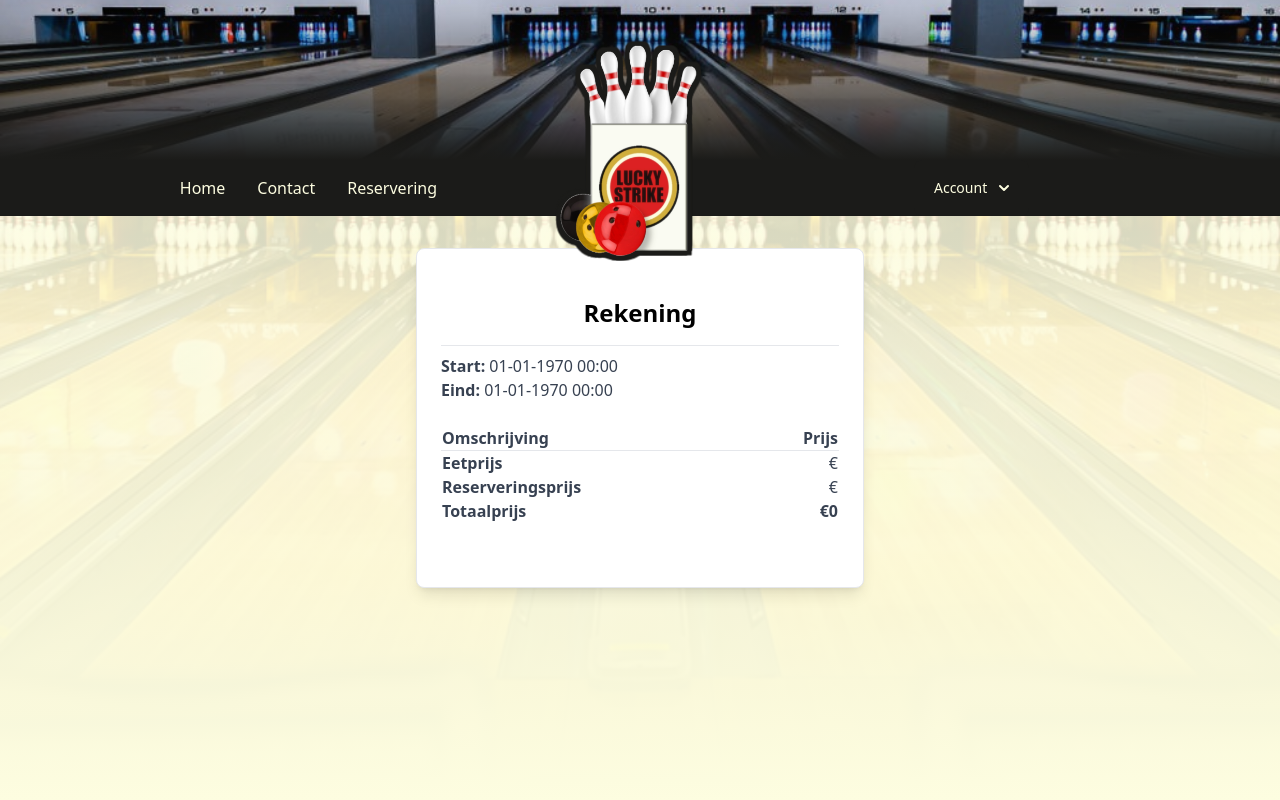
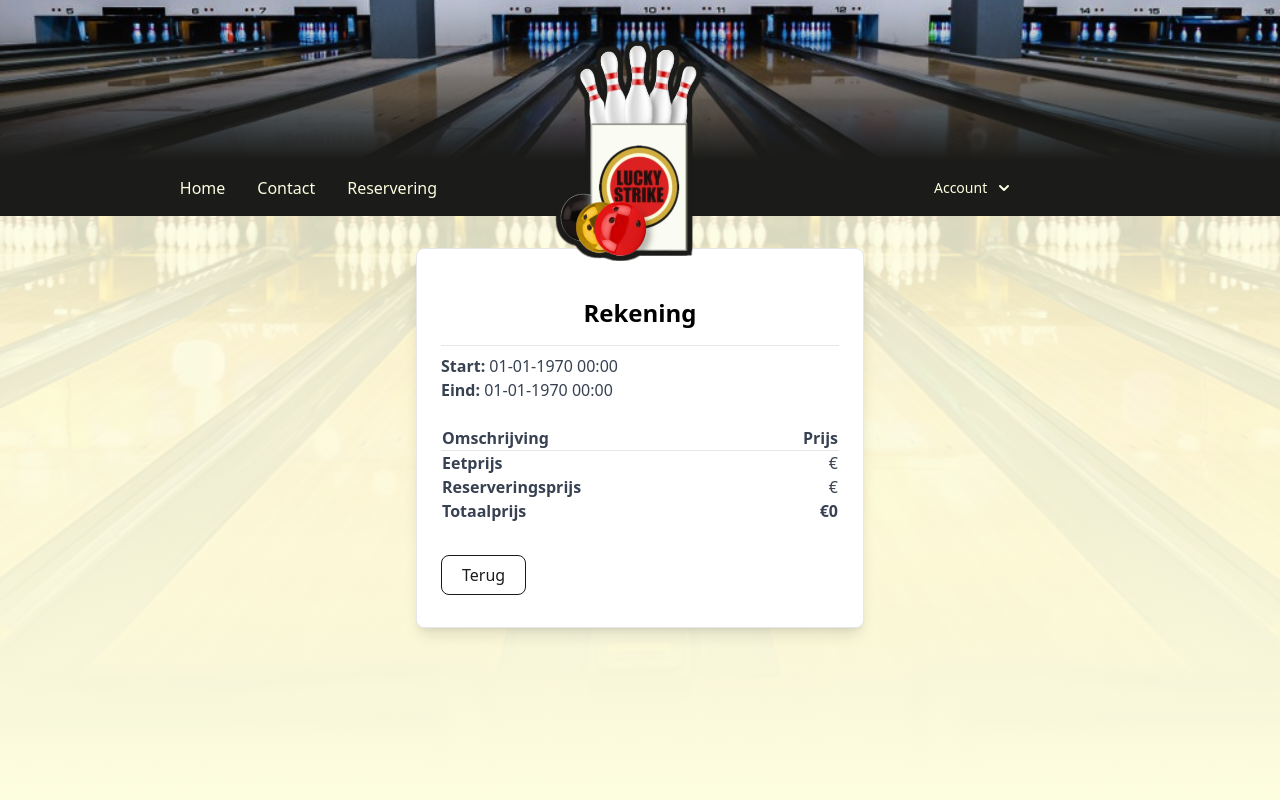
Before and after one commit to JengoWiegerinck/LuckyStrike, a PHP site: page /invoice.php?id=1 in a window 1280 px wide. Run offline with PHP 8.4, Linux system fonts and the light colour scheme; data that the repository does not hold is empty; some libraries are stand-ins or nearby versions.

Commit message:
Add / go back to home button

```diff
--- a/public/invoice.php
+++ b/public/invoice.php
@@ -50,4 +50,5 @@ $orderlines = db_getData("SELECT * FROM orderlines WHERE reservationId = $id");
             </tr>
         </tfoot>
     </table>
+    <input class="h-10 px-5 text-blackKleur transition-colors duration-150 border border-blackKleur rounded-lg focus:shadow-outline hover:bg-redKleur   hover:text-whiteKleur hover:border-redKleur" type="button" value="Terug" onclick="window.location.href='index.php';" />
 </div>
```
